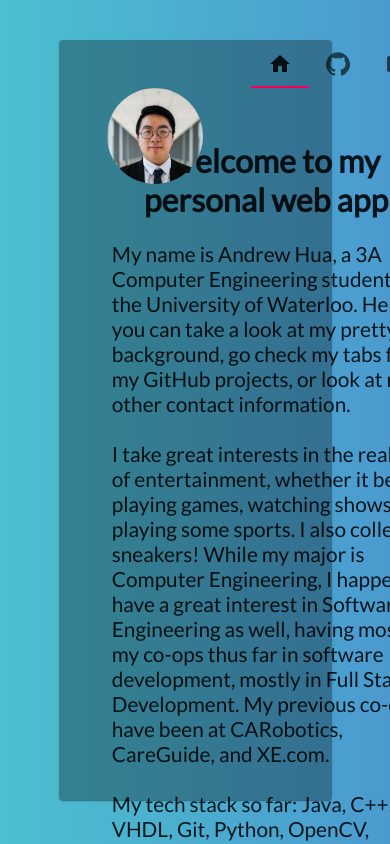
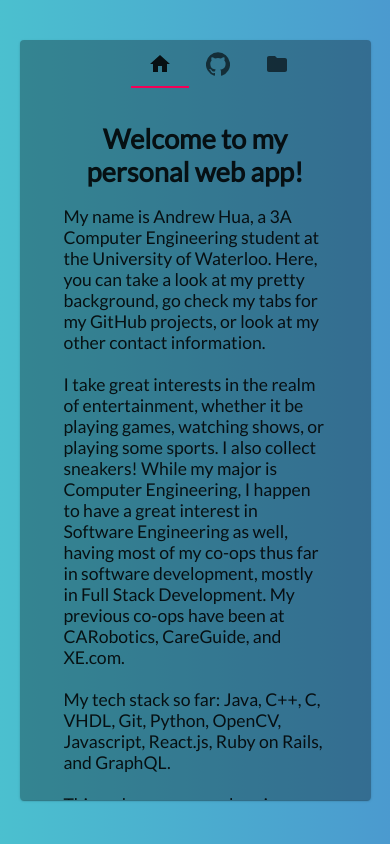
Before and after one commit to andrewhua92/andrew-web-app, a React (Create React App) app: page / in a window 390 px wide. Built offline with nearby package versions, Linux system fonts and the light colour scheme.

Commit message:
responsive UI for larger screens v1

```diff
--- a/package.json
+++ b/package.json
@@ -13,6 +13,7 @@
     "fontsource-roboto": "^3.0.3",
     "react": "^16.12.0",
     "react-dom": "^16.12.0",
+    "react-responsive": "^8.1.0",
     "react-scripts": "^3.4.3",
     "styled-components": "^5.0.1"
   },
@@ -23,7 +24,6 @@
     "build": "react-scripts build",
     "test": "react-scripts test",
     "eject": "react-scripts eject"
-
   },
   "eslintConfig": {
     "extends": "react-app"
--- a/src/Contact.js
+++ b/src/Contact.js
@@ -13,6 +13,8 @@ import DraftsIcon from '@material-ui/icons/Drafts';
 import GitHubIcon from '@material-ui/icons/GitHub';
 import LinkedInIcon from '@material-ui/icons/LinkedIn';
 
+import { useMediaQuery } from 'react-responsive';
+
 function ListItemLink(props) {
     return <ListItem button component="a" {...props} />;
 }
@@ -20,6 +22,10 @@ function ListItemLink(props) {
 const Contact = () => {
 
     const [visible, setVisible] = useState(false);
+
+    const isLargeDesktop = useMediaQuery({
+        query: '(min-device-width: 2560px)'
+    });
 
     useEffect(() => {
         setVisible(true);
@@ -40,6 +46,8 @@ const Contact = () => {
                         <ListItemText
                         primary="Personal Email"
                         secondary="andrewhua90@gmail.com"
+                        primaryTypographyProps={{style: isLargeDesktop ? {fontSize: '2rem'} : {}}}
+                        secondaryTypographyProps={{style: isLargeDesktop ? {fontSize: '1.5rem'} : {}}}
                         />
                     </ListItem>
                     <ListItem>
@@ -49,6 +57,8 @@ const Contact = () => {
                         <ListItemText
                         primary="University Email"
                         secondary="a5hua@uwaterloo.ca"
+                        primaryTypographyProps={{style: isLargeDesktop ? {fontSize: '2rem'} : {}}}
+                        secondaryTypographyProps={{style: isLargeDesktop ? {fontSize: '1.5rem'} : {}}}
                         />
                     </ListItem>
                 </MyList>
@@ -64,6 +74,8 @@ const Contact = () => {
                         <ListItemText
                         primary="GitHub"
                         secondary="github.com/andrewhua92"
+                        primaryTypographyProps={{style: isLargeDesktop ? {fontSize: '2rem'} : {}}}
+                        secondaryTypographyProps={{style: isLargeDesktop ? {fontSize: '1.5rem'} : {}}}
                         />
                     </ListItemLink>
                     <ListItemLink
@@ -75,6 +87,8 @@ const Contact = () => {
                         <ListItemText
                         primary="LinkedIn"
                         secondary="linkedin.com/in/andrew-hua90"
+                        primaryTypographyProps={{style: isLargeDesktop ? {fontSize: '2rem'} : {}}}
+                        secondaryTypographyProps={{style: isLargeDesktop ? {fontSize: '1.5rem'} : {}}}
                         />
                     </ListItemLink>
                 </MyList>
--- a/src/Content.js
+++ b/src/Content.js
@@ -4,14 +4,17 @@ import {
     MyTab,
     MyAvatar,
     ContentDiv,
-    HeaderContentDiv
+    HeaderContentDiv,
+    ResponsiveHomeIcon,
+    ResponsiveGitHubIcon,
+    ResponsiveFolderIcon
 } from './Styled'
-import HomeIcon from '@material-ui/icons/Home';
-import GitHubIcon from '@material-ui/icons/GitHub';
-import FolderIcon from '@material-ui/icons/Folder';
+
 import Home from './Home';
 import Github from './Github';
 import Contact from './Contact';
+
+import { useMediaQuery } from 'react-responsive'
 
 // TO DO: get github tab filled out
 // maybe fix contact info
@@ -21,27 +24,44 @@ import Contact from './Contact';
 
 const Content = () => {
 
-    const [value, setValue] = useState(0)
+    const [value, setValue] = useState(0);
 
     const handleChange = (e, newValue) => {
         setValue(newValue)
-    }
+    };
+
+
+    const isTabletOrMobileDevice = useMediaQuery({
+        query: '(min-device-width: 1440px)'
+      });
+
+    const isLargeDesktop = useMediaQuery({
+        query: '(min-device-width: 2560px)'
+    })
+
+
     return (
-        <div>
+        <div style = {{width: 'inherit' }}>
             <HeaderContentDiv>
-                <MyAvatar alt='Andrew Hua' src={require('./my_face.JPG')}/>
+                {isTabletOrMobileDevice &&
+                <MyAvatar alt='Andrew Hua' src={require('./my_face.JPG')}/>}
                 <MyTabs
                     value={value}
                     onChange={handleChange}
+                    style={{height: isLargeDesktop ? '5rem' : '3rem'}}
+                    centered={!isTabletOrMobileDevice}
                 >
                     <MyTab
-                        icon={<HomeIcon/>}
+                        style={{height: isLargeDesktop ? '5rem' : '3rem'}}
+                        icon={<ResponsiveHomeIcon/>}
                     />
                     <MyTab
-                        icon={<GitHubIcon/>}
+                        style={{height: isLargeDesktop ? '5rem' : '3rem'}}
+                        icon={<ResponsiveGitHubIcon/>}
                     />
                     <MyTab
-                        icon={<FolderIcon/>}
+                        style={{height: isLargeDesktop ? '5rem' : '3rem'}}
+                        icon={<ResponsiveFolderIcon/>}
                     />
                 </MyTabs>
             </HeaderContentDiv>
--- a/src/Github.js
+++ b/src/Github.js
@@ -2,11 +2,10 @@ import React, { useState, useEffect } from 'react';
 import {
     MyHeader1,
     SmoothDiv,
-    MyList
+    MyList,
+    MyListItem,
 } from './Styled';
-import ListItem from '@material-ui/core/ListItem';
 import ListItemIcon from '@material-ui/core/ListItemIcon';
-import ListItemText from '@material-ui/core/ListItemText';
 import Divider from '@material-ui/core/Divider';
 import WebIcon from '@material-ui/icons/Web';
 import WbSunnyIcon from '@material-ui/icons/WbSunny';
@@ -15,13 +14,43 @@ import VideocamIcon from '@material-ui/icons/Videocam';
 import SecurityIcon from '@material-ui/icons/Security';
 import GamesIcon from '@material-ui/icons/Games';
 
+import ListItemText from '@material-ui/core/ListItemText';
+
+import { useMediaQuery } from 'react-responsive';
+
+import projectsData from './Projects.json';
+
+// TO-DO:
+// make this cleaner by mapping stuff
+
 function ListItemLink(props) {
-    return <ListItem button component="a" {...props} />;
+    return <MyListItem button component="a" {...props} />;
 }
+
 
 const Github = () => {
 
     const [visible, setVisible] = useState(false);
+
+    const isLargeDesktop = useMediaQuery({
+        query: '(min-device-width: 2560px)'
+    });
+
+    // easier to just apply this styling than to do an individual restyle of each icon
+    const iconStyling = {
+        height: isLargeDesktop ? "2rem" : "",
+        width: isLargeDesktop ? "2rem" : "",
+        marginRight: isLargeDesktop ? "2rem" : ""
+    };
+
+    const Icons = {
+        Web: <WebIcon style={iconStyling}/>,
+        WbSunny: <WbSunnyIcon style={iconStyling} />,
+        SportsEsports: <SportsEsportsIcon style={iconStyling}/>,
+        Videocam: <VideocamIcon style={iconStyling}/>,
+        Security: <SecurityIcon style={iconStyling}/>,
+        Games: <GamesIcon style={iconStyling}/>,
+    };
 
     useEffect(() => {
         setVisible(true);
@@ -34,80 +63,26 @@ const Github = () => {
                Projects
             </MyHeader1>
             <MyList>
+                {projectsData.map(({primary, secondary, href, icon}) => {
+                    return(
+                    <>
                         <ListItemLink
-                href="https://github.com/andrewhua92/andrew-web-app/"
+                        href={href}
                         target="_blank"
                         >
                             <ListItemIcon>
-                        <WebIcon />
+                                {Icons[icon]}
                             </ListItemIcon>
                             <ListItemText
-                    primary="andrew-web-app"
-                    secondary="The very same web app you are seeing right now!"
+                            primary={primary}
+                            secondary={secondary}
+                            primaryTypographyProps={{style: isLargeDesktop ? {fontSize: '2rem'} : {}}}
+                            secondaryTypographyProps={{style: isLargeDesktop ? {fontSize: '1.5rem'} : {}}}
                             />
                         </ListItemLink>
                         <Divider/>
-                <ListItemLink
-                href="https://github.com/andrewhua92/SunTracker/"
-                target="_blank"
-                >
-                    <ListItemIcon>
-                        <WbSunnyIcon />
-                    </ListItemIcon>
-                    <ListItemText
-                    primary="SunTracker"
-                    secondary="A Hackathon Arduino Project meant to track the sun efficiently."
-                    />
-                </ListItemLink>
-                <Divider />
-                <ListItemLink
-                href="https://github.com/andrewhua92/AYJ-Simulator/"
-                target="_blank"
-                >
-                    <ListItemIcon>
-                        <SportsEsportsIcon />
-                    </ListItemIcon>
-                    <ListItemText
-                    primary="AYJ-Simulator"
-                    secondary="A Choose Your Own Adventure game from high school!"
-                    />
-                </ListItemLink>
-                <Divider />
-                <ListItemLink
-                href="https://github.com/andrewhua92/lineFollower/"
-                target="_blank">
-                    <ListItemIcon>
-                        <VideocamIcon />
-                    </ListItemIcon>
-                    <ListItemText
-                    primary="lineFollower"
-                    secondary="A Python/Raspberry Pi rover that follows lines with a camera"
-                    />
-                </ListItemLink>
-                <Divider />
-                <ListItemLink
-                href="https://github.com/andrewhua92/GPIO-python-library/"
-                target="_blank">
-                    <ListItemIcon>
-                        <SecurityIcon />
-                    </ListItemIcon>
-                    <ListItemText
-                    primary="GPIO-python-library"
-                    secondary="A custom Raspberry Pi library in Python for CARobot's sCHEESE module"
-                    />
-                </ListItemLink>
-                <Divider />
-                <ListItemLink
-                href="https://github.com/andrewhua92/Chess/"
-                target="_blank">
-                    <ListItemIcon>
-                        <GamesIcon />
-                    </ListItemIcon>
-                    <ListItemText
-                    primary="Chess"
-                    secondary="Amateur attempt at recreating Chess in Java!"
-                    />
-                </ListItemLink>
+                    </>
+                )})}
             </MyList>
         </SmoothDiv>
     )
--- /dev/null
+++ b/src/Projects.json
@@ -0,0 +1,38 @@
+[
+    {
+        "primary":"andrew-web-app",
+        "secondary":"The very same web app you are seeing right now!",
+        "href":"https://github.com/andrewhua92/andrew-web-app/",
+        "icon":"Web"
+    },
+    {
+        "primary":"SunTracker",
+        "secondary":"A Hackathon Arduino Project meant to track the sun efficiently.",
+        "href":"https://github.com/andrewhua92/SunTracker/",
+        "icon":"WbSunny"
+    },
+    {
+        "primary":"AYJ-Simulator",
+        "secondary":"A Choose Your Own Adventure game I made in high school!",
+        "href":"https://github.com/andrewhua92/AYJ-Simulator/",
+        "icon":"SportsEsports"
+    },
+    {
+        "primary":"lineFollower",
+        "secondary":"A Python/Raspberry Pi rover that follows lines with a camera.",
+        "href":"https://github.com/andrewhua92/lineFollower/",
+        "icon":"Videocam"
+    },
+    {
+        "primary":"GPIO-python-library",
+        "secondary":"A custom Raspberry Pi library in Python for CARobot's sCHEESE module.",
+        "href":"https://github.com/andrewhua92/GPIO-python-library/",
+        "icon":"Security"
+    },
+    {
+        "primary":"Chess",
+        "secondary":"Amateur attempt at recreating Chess in Java.",
+        "href":"https://github.com/andrewhua92/Chess/",
+        "icon":"Games"
+    }
+]
--- a/src/Styled.js
+++ b/src/Styled.js
@@ -4,9 +4,40 @@ import Tabs from '@material-ui/core/Tabs';
 import Tab from '@material-ui/core/Tab';
 import Avatar from '@material-ui/core/Avatar';
 import List from '@material-ui/core/List';
+import ListItem from '@material-ui/core/ListItem';
+import ListItemText from '@material-ui/core/ListItemText';
+
+
+import HomeIcon from '@material-ui/icons/Home';
+import GitHubIcon from '@material-ui/icons/GitHub';
+import FolderIcon from '@material-ui/icons/Folder';
 
 import "fontsource-lato";
 import "fontsource-roboto";
+
+// breakpoints idea courtesy of this article:
+// https://jsramblings.com/how-to-use-media-queries-with-styled-components/
+const size = {
+    mobileS: '320px',
+    mobileM: '375px',
+    mobileL: '425px',
+    tablet: '768px',
+    laptop: '1024px',
+    laptopL: '1440px',
+    desktop: '2560px'
+};
+
+export const device = {
+    mobileS: `(min-width: ${size.mobileS})`,
+    mobileM: `(min-width: ${size.mobileM})`,
+    mobileL: `(min-width: ${size.mobileL})`,
+    tablet: `(min-width: ${size.tablet})`,
+    laptop: `(min-width: ${size.laptop})`,
+    laptopL: `(min-width: ${size.laptopL})`,
+    desktop: `(min-width: ${size.desktop})`,
+    desktopL: `(min-width: ${size.desktop})`
+};
+
 
 export const Background = styled.div`
     display: inline-block;
@@ -35,11 +66,18 @@ export const Background = styled.div`
 export const MyPaper = styled(Paper)`
     && {
         display: flex;
-        width: 70vw;
+        width: 90vw;
         height: 90vh;
         margin: auto;
         margin-top: 40px;
         background: rgba(0,0,0,0.3);
+        overflow: hidden;
+
+        @media ${device.tablet}{
+            width:70vw;
+        }
+
+
     }
 `;
 
@@ -49,6 +87,10 @@ export const MyTabs = styled(Tabs)`
         min-width:60vw;
         height: 20px;
         margin-left:auto;
+
+        @media ${device.laptopL} {
+            float: left;
+        }
     }
 `;
 
@@ -56,7 +98,16 @@ export const MyTab = styled(Tab)`
     && {
         min-width: 15vw;
         max-width: 20vw
+
+        @media ${device.desktopL} {
+            height: 300px;
+        }
     }
+
+    @media ${device.desktopL} {
+        height: 50px;
+    }
+
 `;
 
 export const MyAvatar = styled(Avatar)`
@@ -64,20 +115,95 @@ export const MyAvatar = styled(Avatar)`
         height: 6rem;
         width: 6rem;
         margin: 3rem;
+
+        @media ${device.desktopL} {
+            height: 12rem;
+            width: 12rem;
+            margin: 5rem;
+        }
+    }
+`;
+
+export const ResponsiveHomeIcon = styled(HomeIcon)`
+    && {
+        @media ${device.desktopL} {
+            height: 2.5rem;
+            width: 2.5rem;
+
+        }
+    }
+`;
+
+export const ResponsiveGitHubIcon = styled(GitHubIcon)`
+    && {
+        @media ${device.desktopL} {
+            height: 2.5rem;
+            width: 2.5rem;
+
+        }
+    }
+`;
+
+export const ResponsiveFolderIcon = styled(FolderIcon)`
+    && {
+        @media ${device.desktopL} {
+            height: 2.5rem;
+            width: 2.5rem;
+
+        }
+    }
+`;
+
+export const MyList = styled(List)`
+    &&{
+        max-width: 40rem;
+        margin: auto;
+
+        @media ${device.desktopL} {
+            max-width: 60rem;
+        }
+    }
+`;
+
+export const MyListItem = styled(ListItem)`
+    &&{
+    }
+`;
+
+export const MyListItemText = styled(ListItemText)`
+    &&{
+
+        @media ${device.desktopL} {
+            font-size: 2.5rem;
+        }
     }
 `;
 
 export const MyHeader1 = styled.h1`
     width:100%;
     text-align: center;
-    font-size: 1.7      rem;
+    font-size: 1.7rem;
     font-family: 'Lato', sans-serif;
 
+    @media ${device.desktopL} {
+        font-size: 3rem;
+    }
 `;
 
 export const MyParagraph = styled.p`
-    font-size: 1.3rem;
+    font-size: 1.1rem;
     font-family: 'Lato', sans-serif;
+    max-width: 40rem;
+    margin: auto;
+    @media ${device.laptopL} {
+        font-size: 1.3rem;
+    }
+
+    @media ${device.desktopL} {
+        font-size: 2.2rem;
+        max-width: 70rem;
+        margin-top:3rem;
+    }
 `;
 
 export const FlexDiv = styled.div`
@@ -87,8 +213,12 @@ export const FlexDiv = styled.div`
 
 export const HeaderContentDiv = styled.div`
     display: flex;
-    height: 5rem;
+    height: 4rem;
     width: 90%;
+
+    @media ${device.desktopL} {
+        height: 7rem;
+    }
 `;
 
 export const ContentDiv = styled.div`
@@ -126,10 +256,3 @@ export const SmoothDiv = styled.div`
     transition: visibility 1s linear;
 
 `;
-
-export const MyList = styled(List)`
-    &&{
-        max-width: 40rem;
-        margin: auto;
-    }
-`;
```
Also changed, not shown: 1 other file (tests, documents, lock files or other folders). Lines whose indentation alone changed are shown as unchanged.
